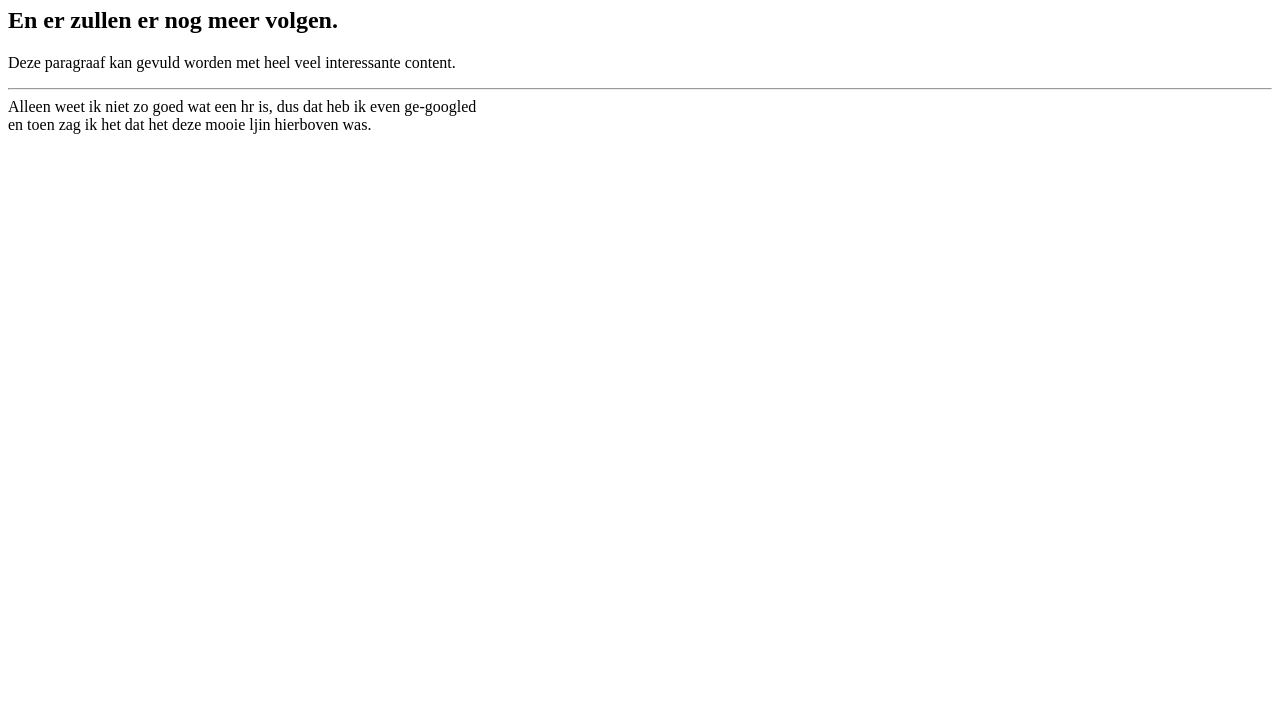
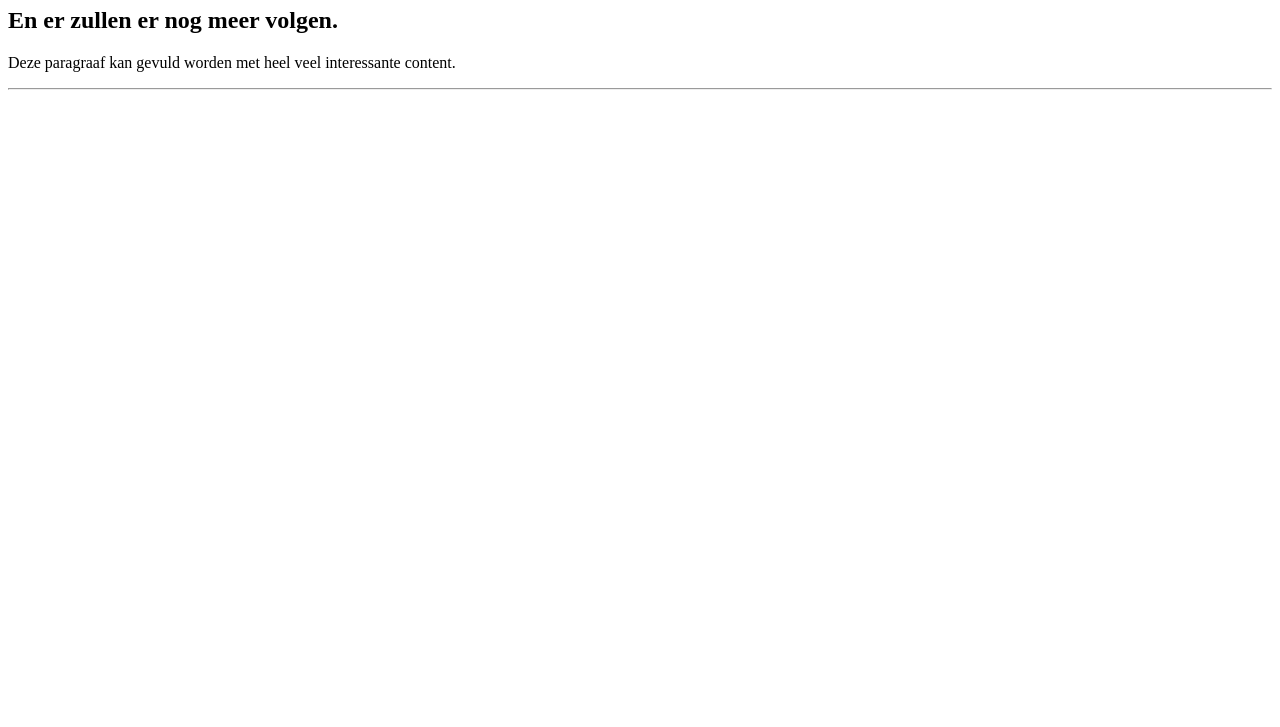
Before and after one commit to IvanaWinc/HTML, a plain HTML site: page index.html in a window 1280 px wide. Shown: the part 73-800 px from the top of the page. Drawn offline with Linux system fonts and the light colour scheme.

Commit message:
Update index.html

```diff
--- a/index.html
+++ b/index.html
@@ -8,7 +8,6 @@
           <h1>Mijn eerste test pagina voor Winc</h1>
           <h2>En er zullen er nog meer volgen.</h2>
 <p>Deze paragraaf kan gevuld worden met heel veel interessante content.</p>
-<hr>Alleen weet ik niet zo goed wat een hr is, dus dat heb ik even ge-googled<br>
-en toen zag ik het dat het deze mooie ljin hierboven was.</hr>
+<hr></hr>
         </body>
  </html>
```
